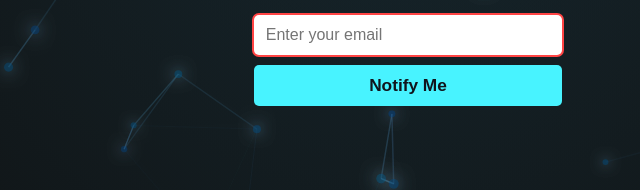
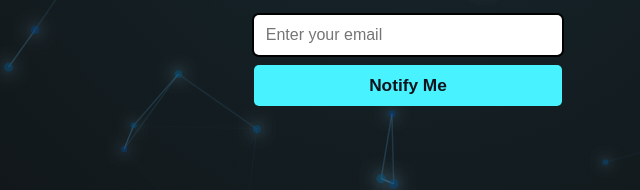
Before and after one commit to StatecraftAI/portal, a plain HTML site: page index.html in a window 1280 px wide. Shown: the part 605-795 px from the top of the page, 232-872 px from the left. Drawn offline with Linux system fonts and the light colour scheme; animation ran at ten frames a second.

Commit message:
fixed form outline

```diff
--- a/css/styles.css
+++ b/css/styles.css
@@ -138,7 +138,7 @@ body {
 }
 
 .signup-form input[type="email"]:invalid {
-  box-shadow: 0 0 0 2px #ff4444;
+  box-shadow: 0 0 0 2px #000000;
 }
 
 .signup-form button {
```
